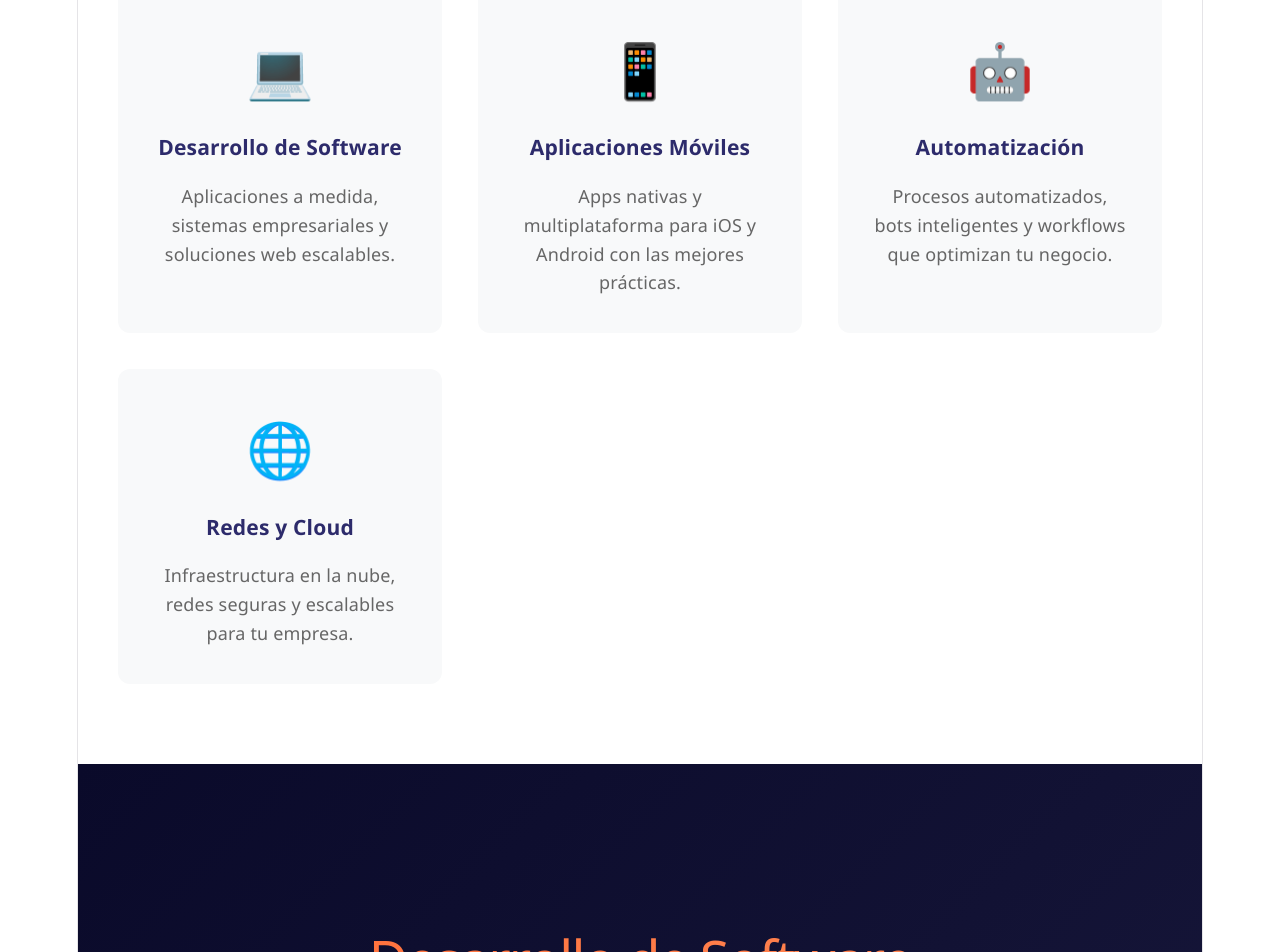
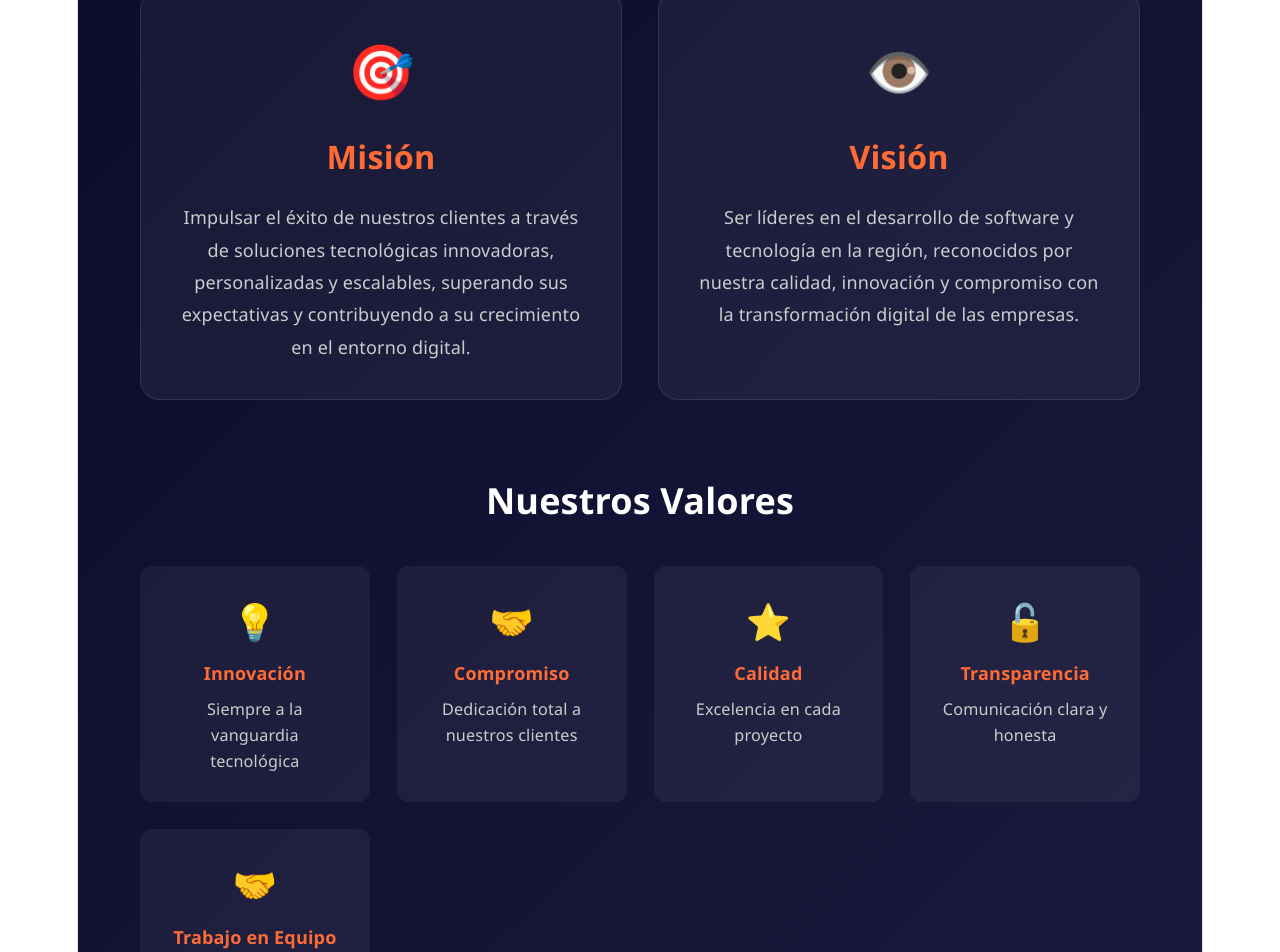
Before and after one commit to byzcodedeveloper-rgb/react-cicd-demo, a React (Vite) app: page / in a window 1280 px wide. Shown: the part 2300-3252 px from the top of the page. Built offline with nearby package versions, Linux system fonts and the light colour scheme.

Commit message:
Inicio de commit de sitio byzcode 15

```diff
--- a/src/App.jsx
+++ b/src/App.jsx
@@ -1,7 +1,8 @@
 import React, { useEffect } from 'react';
 import Navbar from './components/Navbar';
 import Hero from './components/Hero';
-import QuienesSomos from './components/QuienesSomos';  // ← Importar
+import QuienesSomos from './components/QuienesSomos';
+import MisionVision from './components/MisionVision';  // ← Importar
 import Servicios from './components/Servicios';
 import Tecnologias from './components/Tecnologias';
 import Proyectos from './components/Proyectos';
@@ -46,7 +47,10 @@ function App() {
           <Hero />
         </section>
         <section id="quienes-somos" className="section-quienes-somos">
-          <QuienesSomos />  {/* ← Nueva sección */}
+          <QuienesSomos />
+        </section>
+        <section id="mision-vision" className="section-mision-vision">
+          <MisionVision />  {/* ← Nueva sección */}
         </section>
         <section id="servicios" className="section-servicios">
           <Servicios />
--- /dev/null
+++ b/src/components/MisionVision.css
@@ -0,0 +1,119 @@
+.mision-vision-container {
+  background: linear-gradient(135deg, #0a0a2a 0%, #1a1a3e 100%);
+  padding: 80px 20px;
+  color: white;
+}
+
+.mision-vision-container .section-title {
+  color: white;
+}
+
+.mision-vision-container .section-subtitle {
+  color: rgba(255,255,255,0.8);
+}
+
+.mision-vision-grid {
+  display: grid;
+  grid-template-columns: repeat(auto-fit, minmax(300px, 1fr));
+  gap: 2rem;
+  max-width: 1000px;
+  margin: 0 auto 4rem;
+}
+
+.mision-card,
+.vision-card {
+  background: rgba(255,255,255,0.05);
+  padding: 2rem;
+  border-radius: 20px;
+  text-align: center;
+  transition: transform 0.3s;
+  border: 1px solid rgba(255,255,255,0.1);
+}
+
+.mision-card:hover,
+.vision-card:hover {
+  transform: translateY(-5px);
+  background: rgba(255,107,53,0.1);
+  border-color: #ff6b35;
+}
+
+.card-icon {
+  font-size: 3rem;
+  margin-bottom: 1rem;
+}
+
+.mision-card h3,
+.vision-card h3 {
+  color: #ff6b35;
+  font-size: 1.8rem;
+  margin-bottom: 1rem;
+}
+
+.mision-card p,
+.vision-card p {
+  line-height: 1.8;
+  color: #cccccc;
+}
+
+/* Valores */
+.valores-section {
+  text-align: center;
+  margin-top: 2rem;
+}
+
+.valores-section h3 {
+  font-size: 2rem;
+  margin-bottom: 2rem;
+  color: white;
+}
+
+.valores-grid {
+  display: grid;
+  grid-template-columns: repeat(auto-fit, minmax(200px, 1fr));
+  gap: 1.5rem;
+  max-width: 1000px;
+  margin: 0 auto;
+}
+
+.valor-item {
+  background: rgba(255,255,255,0.05);
+  padding: 1.5rem;
+  border-radius: 12px;
+  transition: all 0.3s;
+}
+
+.valor-item:hover {
+  background: rgba(255,107,53,0.15);
+  transform: translateY(-3px);
+}
+
+.valor-item span {
+  font-size: 2rem;
+  display: block;
+  margin-bottom: 0.5rem;
+}
+
+.valor-item h4 {
+  color: #ff6b35;
+  margin-bottom: 0.5rem;
+}
+
+.valor-item p {
+  font-size: 0.9rem;
+  color: #cccccc;
+}
+
+@media (max-width: 768px) {
+  .mision-card h3,
+  .vision-card h3 {
+    font-size: 1.5rem;
+  }
+
+  .valores-section h3 {
+    font-size: 1.5rem;
+  }
+
+  .valores-grid {
+    gap: 1rem;
+  }
+}
--- /dev/null
+++ b/src/components/MisionVision.jsx
@@ -0,0 +1,68 @@
+import React from 'react';
+import './MisionVision.css';
+
+const MisionVision = () => {
+  return (
+    <div className="mision-vision-container">
+      <div className="container">
+        <h2 className="section-title">Misión y Visión</h2>
+        <p className="section-subtitle">Nuestro compromiso con la excelencia</p>
+
+        <div className="mision-vision-grid">
+          <div className="mision-card">
+            <div className="card-icon">🎯</div>
+            <h3>Misión</h3>
+            <p>
+              Impulsar el éxito de nuestros clientes a través de soluciones tecnológicas
+              innovadoras, personalizadas y escalables, superando sus expectativas y
+              contribuyendo a su crecimiento en el entorno digital.
+            </p>
+          </div>
+
+          <div className="vision-card">
+            <div className="card-icon">👁️</div>
+            <h3>Visión</h3>
+            <p>
+              Ser líderes en el desarrollo de software y tecnología en la región,
+              reconocidos por nuestra calidad, innovación y compromiso con la
+              transformación digital de las empresas.
+            </p>
+          </div>
+        </div>
+
+        <div className="valores-section">
+          <h3>Nuestros Valores</h3>
+          <div className="valores-grid">
+            <div className="valor-item">
+              <span>💡</span>
+              <h4>Innovación</h4>
+              <p>Siempre a la vanguardia tecnológica</p>
+            </div>
+            <div className="valor-item">
+              <span>🤝</span>
+              <h4>Compromiso</h4>
+              <p>Dedicación total a nuestros clientes</p>
+            </div>
+            <div className="valor-item">
+              <span>⭐</span>
+              <h4>Calidad</h4>
+              <p>Excelencia en cada proyecto</p>
+            </div>
+            <div className="valor-item">
+              <span>🔓</span>
+              <h4>Transparencia</h4>
+              <p>Comunicación clara y honesta</p>
+            </div>
+            <div className="valor-item">
+              <span>🤝</span>
+              <h4>Trabajo en Equipo</h4>
+              <p>Colaboración y sinergia</p>
+            </div>
+          </div>
+        </div>
+      </div>
+    </div>
+  );
+};
+
+export default MisionVision;
```
Also changed, not shown: src/components/Home.css (deleted, +0 -43 lines), src/components/Home.jsx (deleted, +0 -23 lines).
